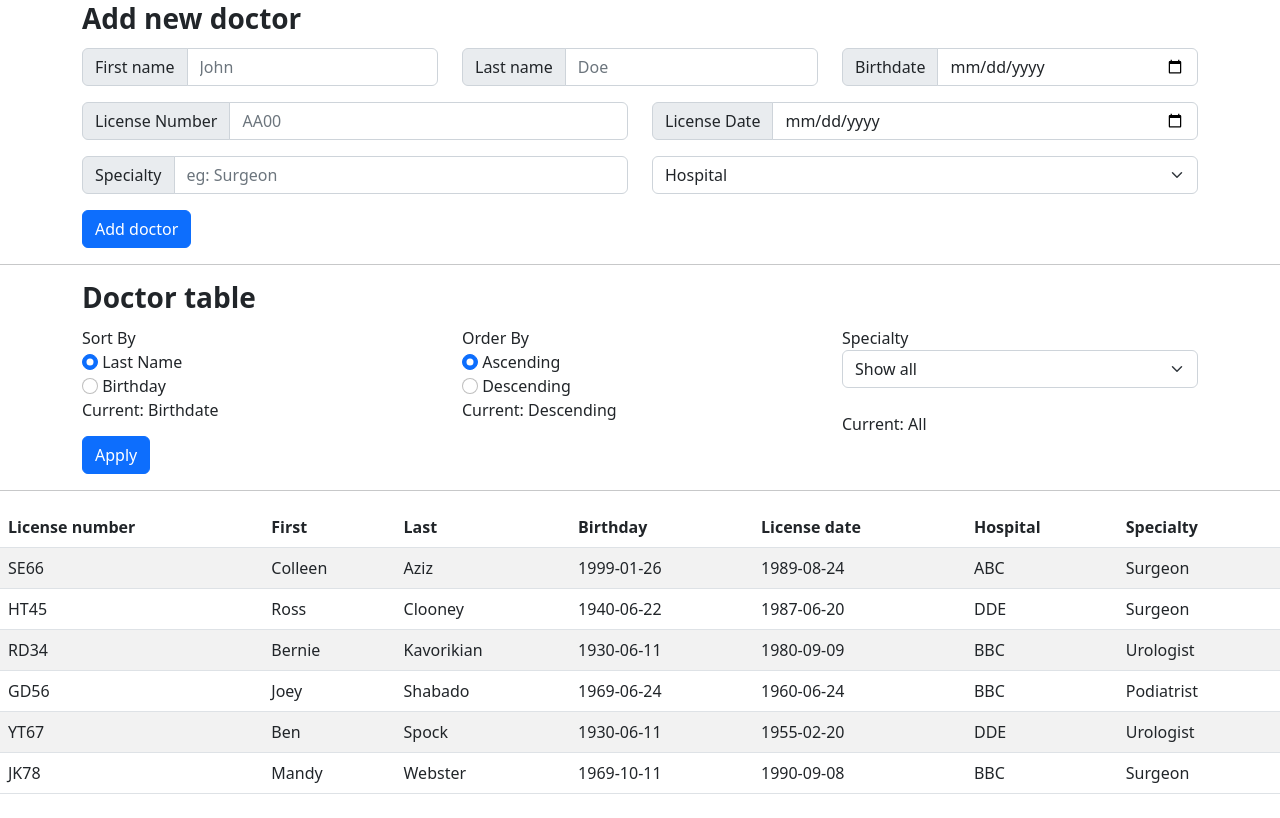
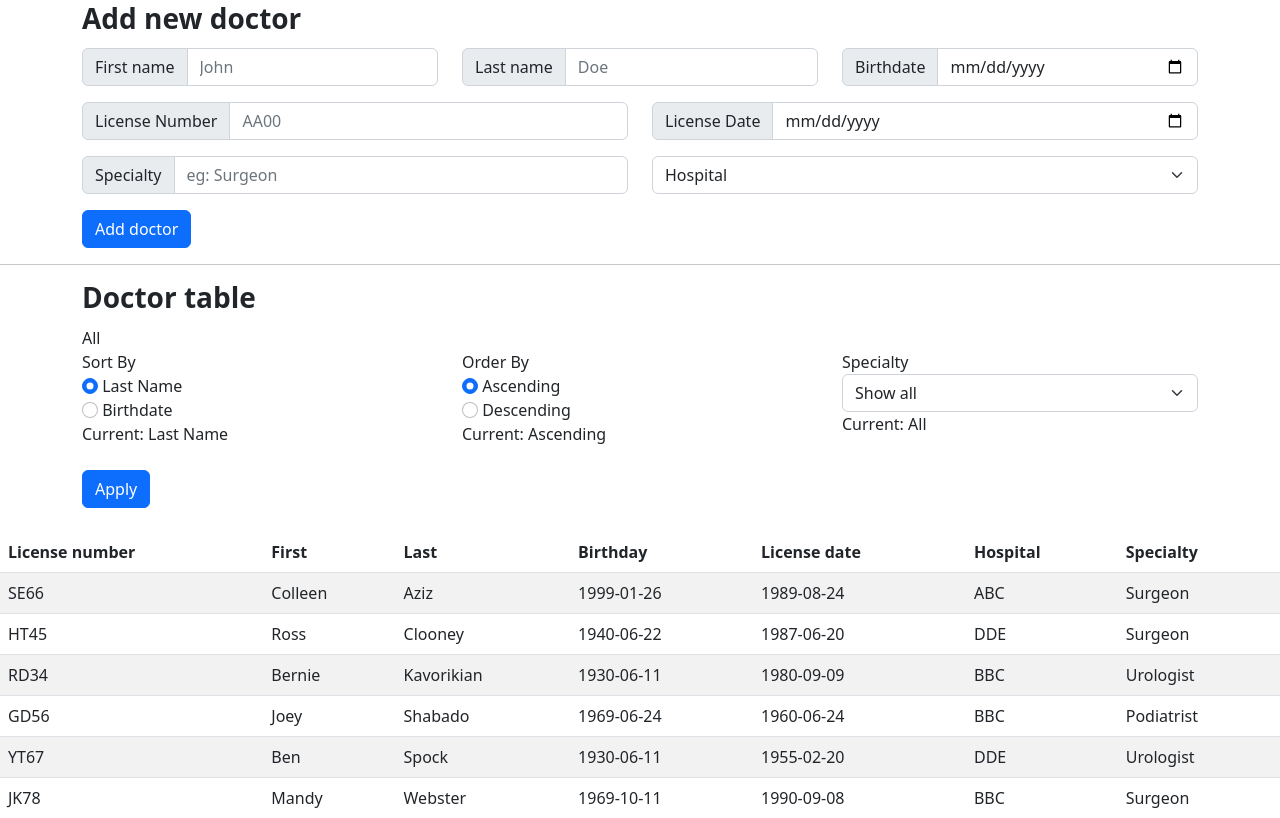
Before and after one commit to amaaan2906/php-hospital-dbm, a PHP site: page /doctors.php in a window 1280 px wide. Shown: the part 170-988 px from the top of the page. Before the commit the page ends 964 px from the top, so only its background shows below. Run offline with PHP 8.4, Linux system fonts and the light colour scheme; data comes from the database, SQL or seed files in the repository; data that the repository does not hold is empty.

Commit message:
doctor page working

```diff
--- a/asn3/doctors.php
+++ b/asn3/doctors.php
@@ -20,7 +20,7 @@
   </div>
   <!-- Show routes -->
   <div class="nav p-3">
-    <span><a href="/">Home</a> / Doctor</span>
+    <span><a href="/vm269/a3panda">Home</a> / Doctor</span>
   </div>
   <!-- Add new doctor form -->
   <form class="new container mt-3" action="newdoctor.php" method="post" enctype="multipart/form-data">
@@ -140,12 +140,13 @@
     <h3 class="pb-1">Doctor table</h3>
     <!-- Filters -->
     <?php
-      $sort = $_POST['sort'] ?? 'lastname';
-      $currSort = $_POST['sort'] == 'lastname' ? 'Last Name' : 'Birthdate';
-      $order = $_POST['order'] ?? 'ASC';
-      $currOrder = $_POST['order'] == 'ASC' ? 'Ascending' : 'Descending';
+      $sort = $_POST['sort'] ?? "lastname";;
+      $currSort = $sort === "lastname" ? 'Last Name' : 'Birthdate';
+      $order = $_POST['order'] ?? "ASC";
+      $currOrder = $order === "ASC" ? 'Ascending' : 'Descending';
       $special = $_POST['special'] ?? '';
-      $currSpecial = $_POST['special'] ?? 'All';
+      $currSpecial = $special === "" ? 'All' : $special;;
+      echo $currSpecial;
     ?>
     <div class="row">
       <!-- Sort By -->
@@ -159,7 +160,7 @@
         <br>
         <input class="form-check-input" value="birthdate" type="radio" name="sort" id="sort-birthday">
         <label class="form-check-label" for="sort-birthday">
-          Birthday
+          Birthdate
         </label>
         <br>
         <?php
@@ -201,15 +202,15 @@
               mysqli_free_result($res);
             ?>
         </select>
-        <br>
         <?php
           echo "<span>Current: " . $currSpecial . "</span>"
         ?>
       </div>
     </div>
+    <br>
     <input type="submit" value="Apply" class="btn btn-primary">
   </form>
-  <hr>
+  <br>
   <table class="table table-striped">
     <thead>
       <tr>
```
